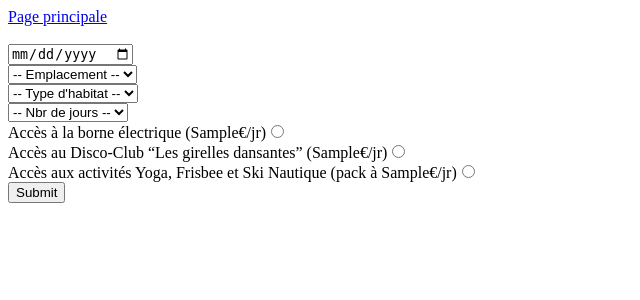
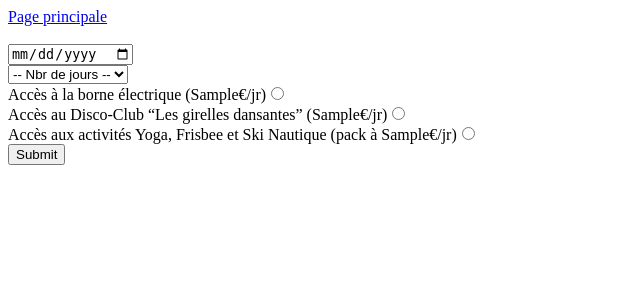
Before and after one commit to amine-bouchakour/camping, a PHP site: page /reservations.php in a window 1280 px wide. Shown: the top 300 px of the page, without its empty margins (0-640 px from the left). Run offline with PHP 8.4, Linux system fonts and the light colour scheme; a user stored in the database is signed in; tables that the repository leaves empty or names only in its code hold one stand-in row (values such as "Sample post").

Commit message:
changement formulaire simplifié grace au tableau index

```diff
--- a/reservations.php
+++ b/reservations.php
@@ -4,6 +4,7 @@
 session_start();
 if (isset($_SESSION['login']))
 {
+
 
     echo '<a href="index.php">Page principale</a><br/><br/>';
     $connexion=mysqli_connect("Localhost","root","","camping");
@@ -27,7 +28,7 @@ if (isset($_SESSION['login']))
 
     <form action="" method="post">
         <input type="date" name="date"><br>
-        <select type="text" name="emplacement">
+        <!-- <select type="text" name="emplacement">
             <option value="" selected="selected">-- Emplacement --</option>
             <option value="plage">La Plage</option>
             <option value="pins">Les Pins</option>
@@ -37,7 +38,7 @@ if (isset($_SESSION['login']))
             <option value="" selected="selected">-- Type d'habitat --</option>
             <option value="tente">En Tente</option>
             <option value="cpgcar">En Camping-car</option>
-        </select><br>
+        </select><br> -->
         <select type="text" name="dureesejour">
             <option value="" selected="selected">-- Nbr de jours --</option>
             <option value="1">1</option>
@@ -108,12 +109,12 @@ if(isset($_POST['valider']))
 
 
 
-    if(!empty($_POST['dureesejour']) and !empty($_POST['date']) and !empty($_POST['emplacement']) and !empty($_POST['habitat']))
+    if(!empty($_POST['dureesejour']) and !empty($_POST['date']) and !empty($_GET['emplacement']) and !empty($_GET['habitat']))
     {
         $date=$_POST['date'];
 
-        $habitat=$_POST['habitat'];
-        $place=$_POST['emplacement'];
+        $habitat=$_GET['habitat'];
+        $place=$_GET['emplacement'];
 
 
         $connexion=mysqli_connect("Localhost","root","","camping");
@@ -185,22 +186,25 @@ if(isset($_POST['valider']))
             $_POST['yfs']='non';
         }
 
-        if(($placedispo>=2 and $_POST['habitat']=='cpgcar') or ($placedispo>=1 and $_POST['habitat']=='tente'))
+        if(($placedispo>=2 and $_GET['habitat']=='cpgcar') or ($placedispo>=1 and $_GET['habitat']=='tente'))
         {
 
             $connexion=mysqli_connect("Localhost","root","","camping");
             $requete="INSERT INTO reservationplace (date,emplacement,habitat,dureesejour,borne,disco,yfs,prixtotal,id_utilisateur) VALUES ('".$date."','".$place."','".$habitat."','".$_POST['dureesejour']."','".$_POST['borne']."','".$_POST['disco']."','".$_POST['yfs']."','".$totalsejour."','".$_SESSION['ID']."') ";
             $query=mysqli_query($connexion,$requete);
 
-            echo 'reservation validé'.'<br/>'.'<br/>';
+            echo '<br/>Reservation effectué'.'<br/>'.'<br/>';
+            echo 'Date d\'entrée en camping : '.$date.'<br/>';
+            echo 'Lieu réservé : '.ucfirst($_GET['emplacement']).'<br/>';
+            echo 'Type de logement : '.ucfirst($_GET['habitat']).'<br/>';
             echo 'Votre séjour est d\'une durée de '.$duree.' jours.'.'<br/>';
-            echo 'Votre séjour vous coûtera la sommes de '.$totalsejour.'€.'.'<br/>';
+            echo 'Votre séjour vous coûtera la sommes de '.$totalsejour.'€.'.'<br/>'.'<br/>';
             echo '<a href="profil.php">Voir vos réservations</a><br/>';
 
         }
         else
         {
-            echo 'Il ne reste plus de place disponible à cette période et pour ce lieu : '.ucfirst($_POST['emplacement']).'<br/>'.'<br/>';
+            echo 'Il ne reste plus de place disponible à cette période et pour ce lieu : '.ucfirst($_GET['emplacement']).'<br/>'.'<br/>';
         }
 
 
```
